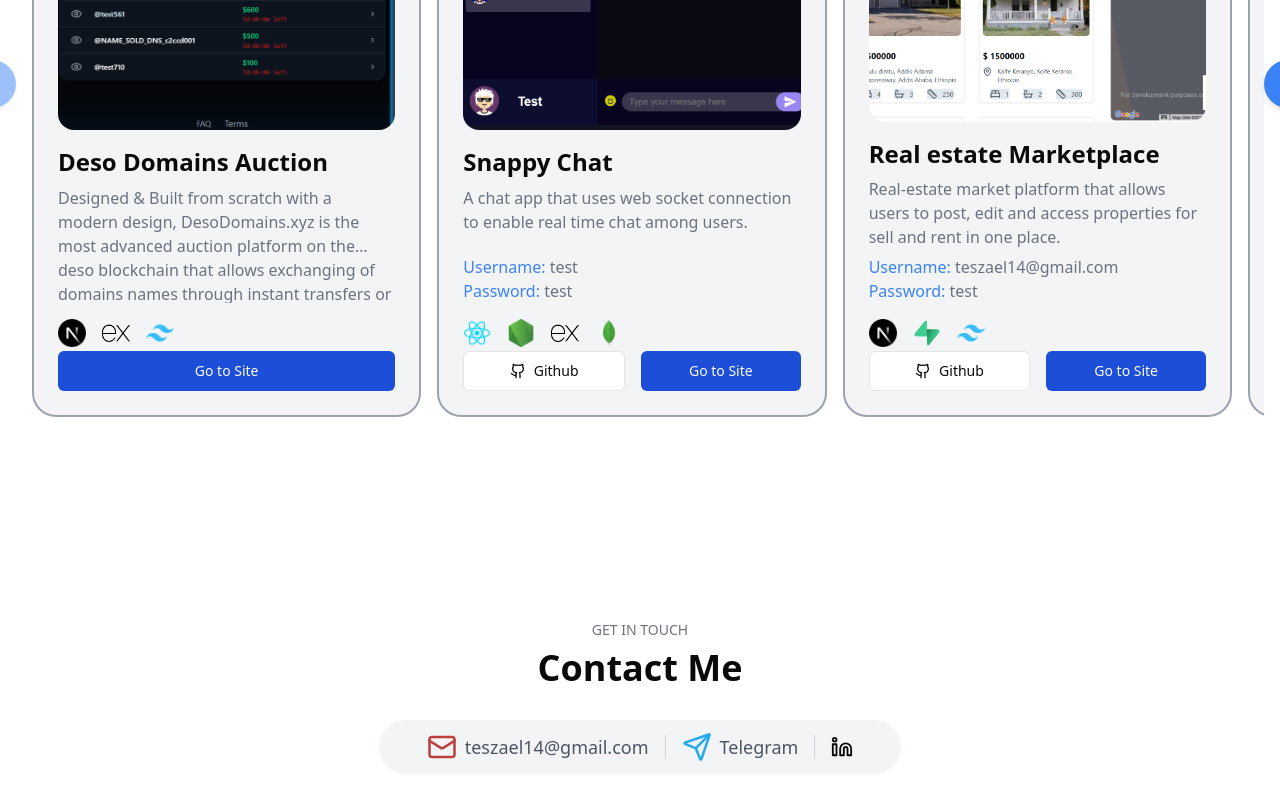
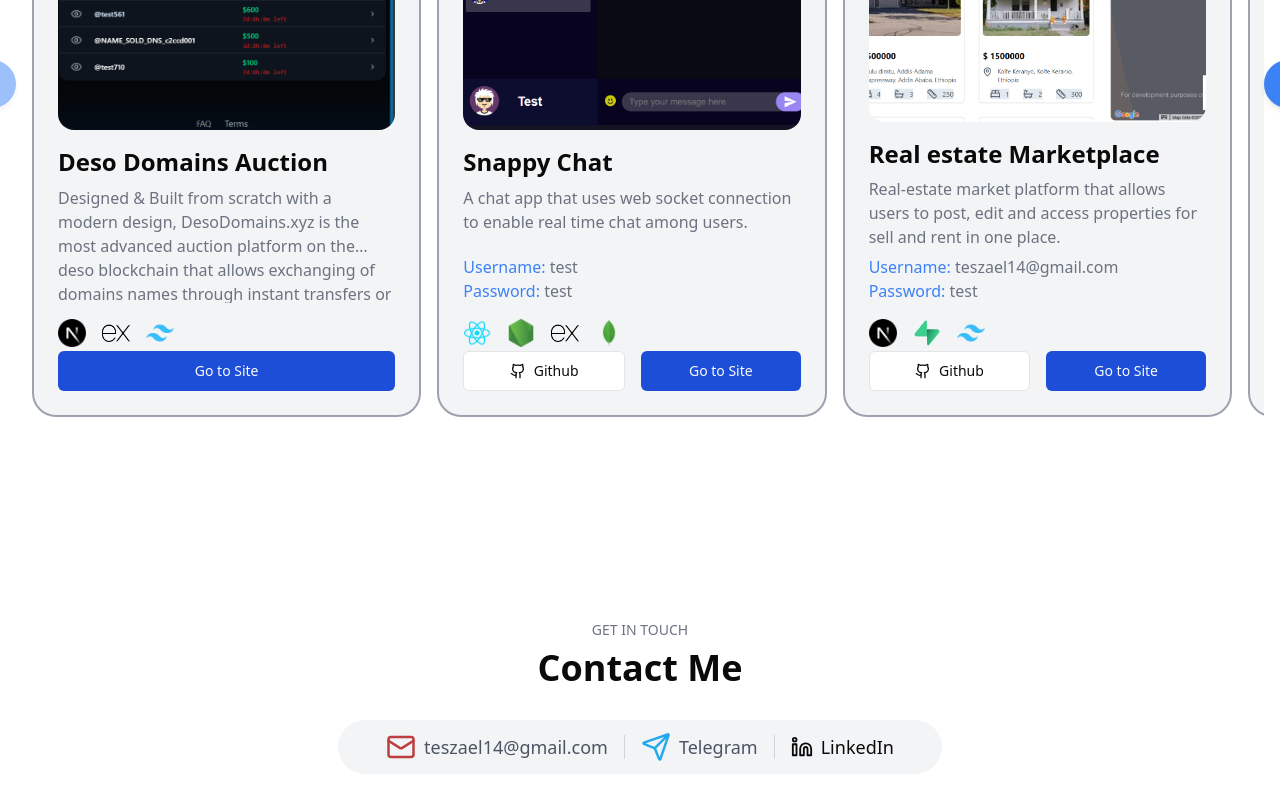
Before and after one commit to ZaelTesfaye/portfolio, a Next.js app: page / in a window 1280 px wide. Shown: the part 2454-3254 px from the top of the page. Built offline with nearby package versions, Linux system fonts and the light colour scheme.

Commit message:
added linkeding contact

```diff
--- a/components/contact.jsx
+++ b/components/contact.jsx
@@ -51,7 +51,7 @@ export default function Contact() {
                             className="hover:scale-110 flex items-center text-base sm:text-lg space-x-2"
                         >
                             <Linkedin size={22}/>
-                            <span className="sr-only">LinkedIn</span>
+                            <span className="">LinkedIn</span>
                         </a>
                     </div>
                 </div>
```
